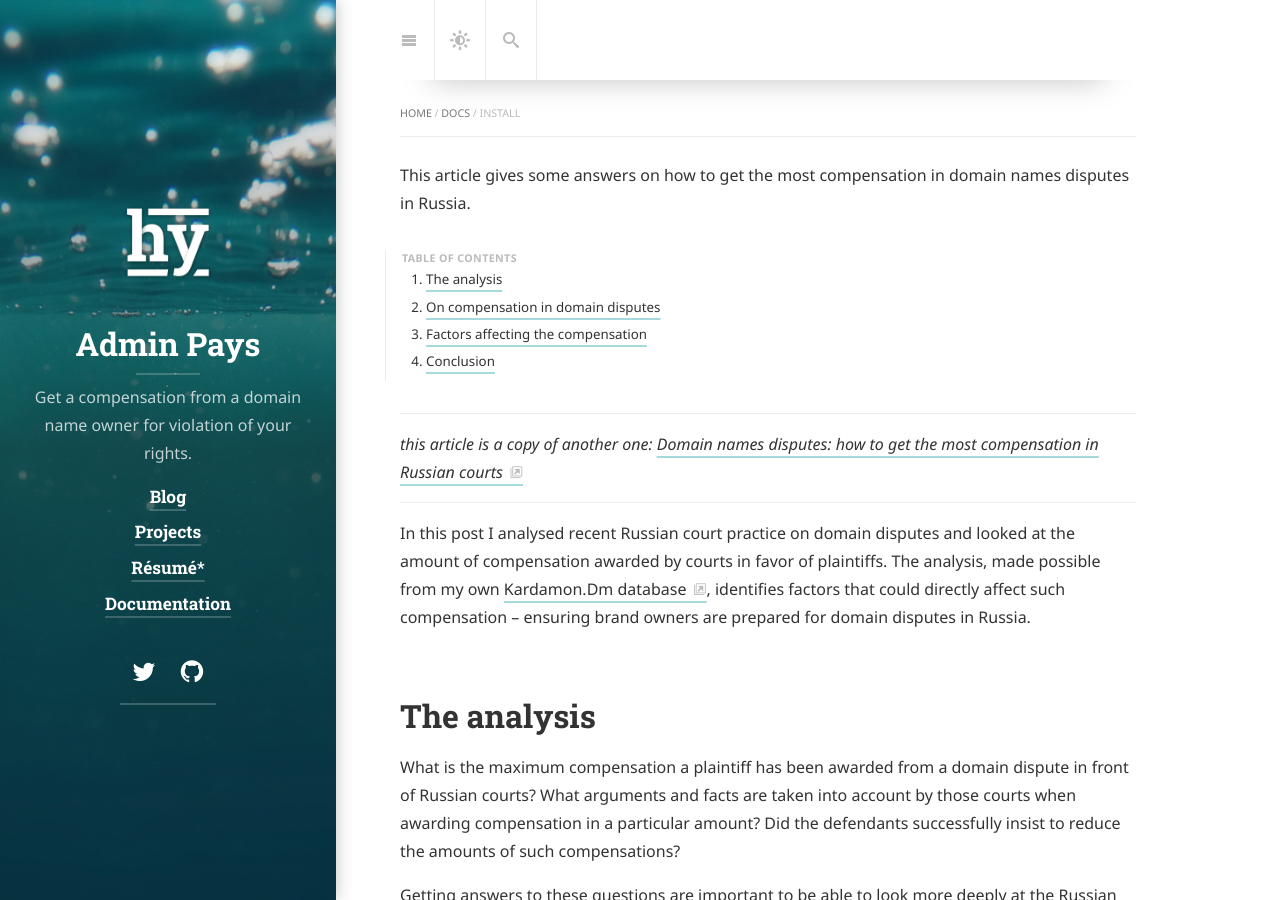
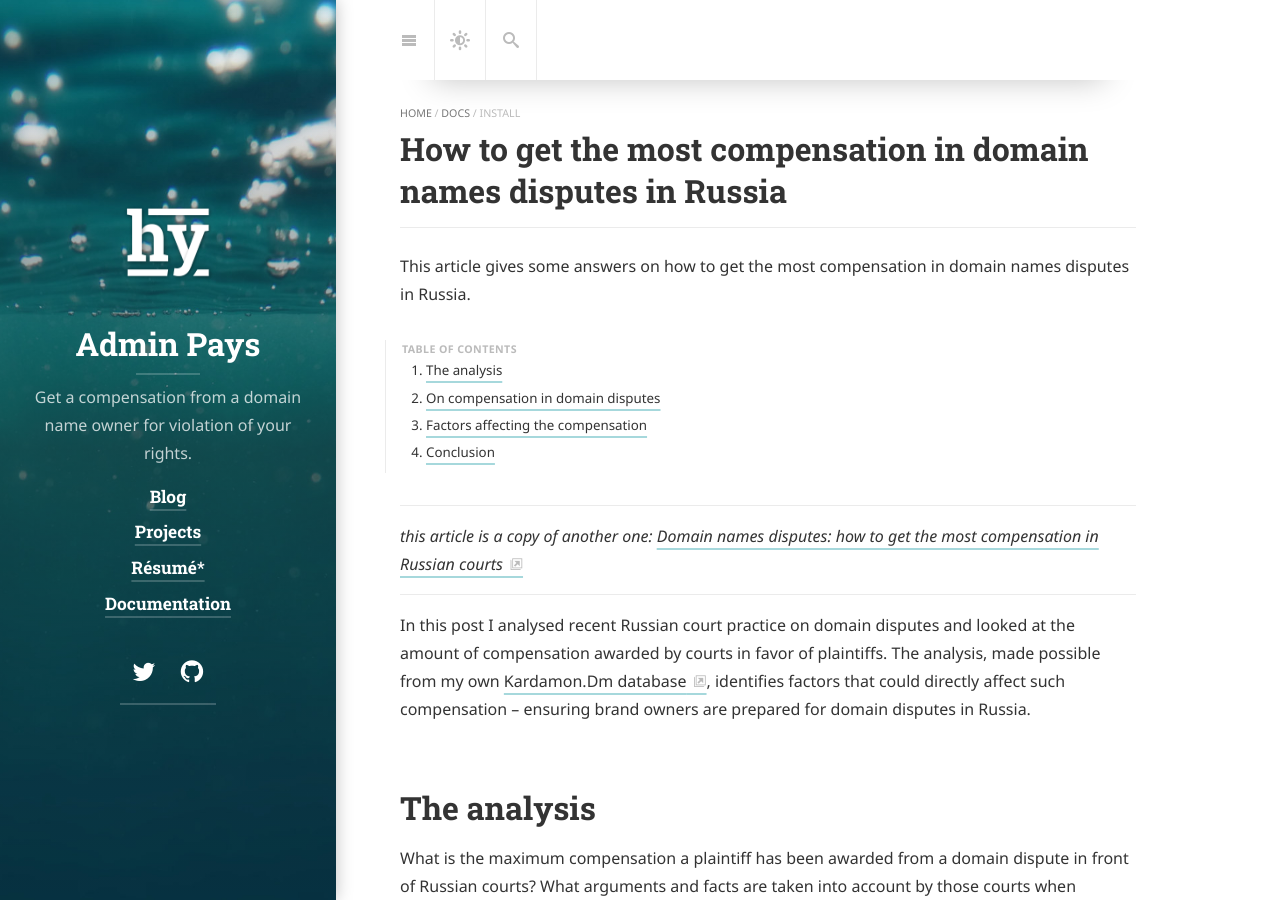
Before and after one commit to xCounsel/adminpays, a Jekyll site: the page built from docs/install.md, in a window 1280 px wide and 900 px high. Built offline with Jekyll 4.4.1, drawn with Linux system fonts in a browser that asks for light colours; cached includes are drawn as plain includes; nearby versions of some CDN libraries; some web fonts are replaced; our own code applies the rules of GitHub Pages for plain Markdown files; library files that are not in the unit come from our copies.

Commit message:
Update install.md

```diff
--- a/docs/install.md
+++ b/docs/install.md
@@ -1,6 +1,6 @@
 ---
 layout: page
-title: Domain names disputes: how to get the most compensation in Russian courts
+title: How to get the most compensation in domain names disputes in Russia
 description: >
   Domain names disputes: how to get the most compensation
   in Russian courts.
```
